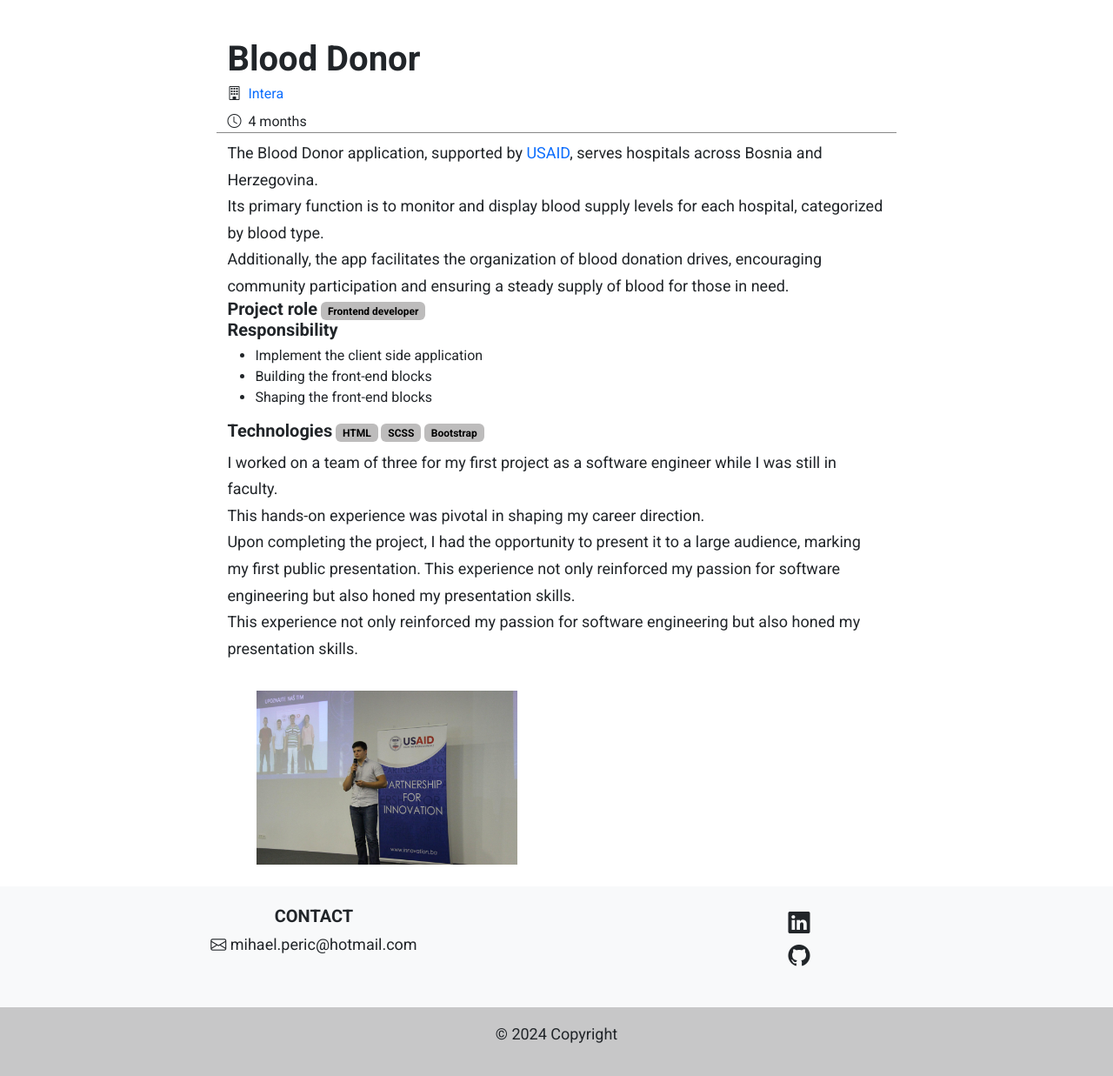
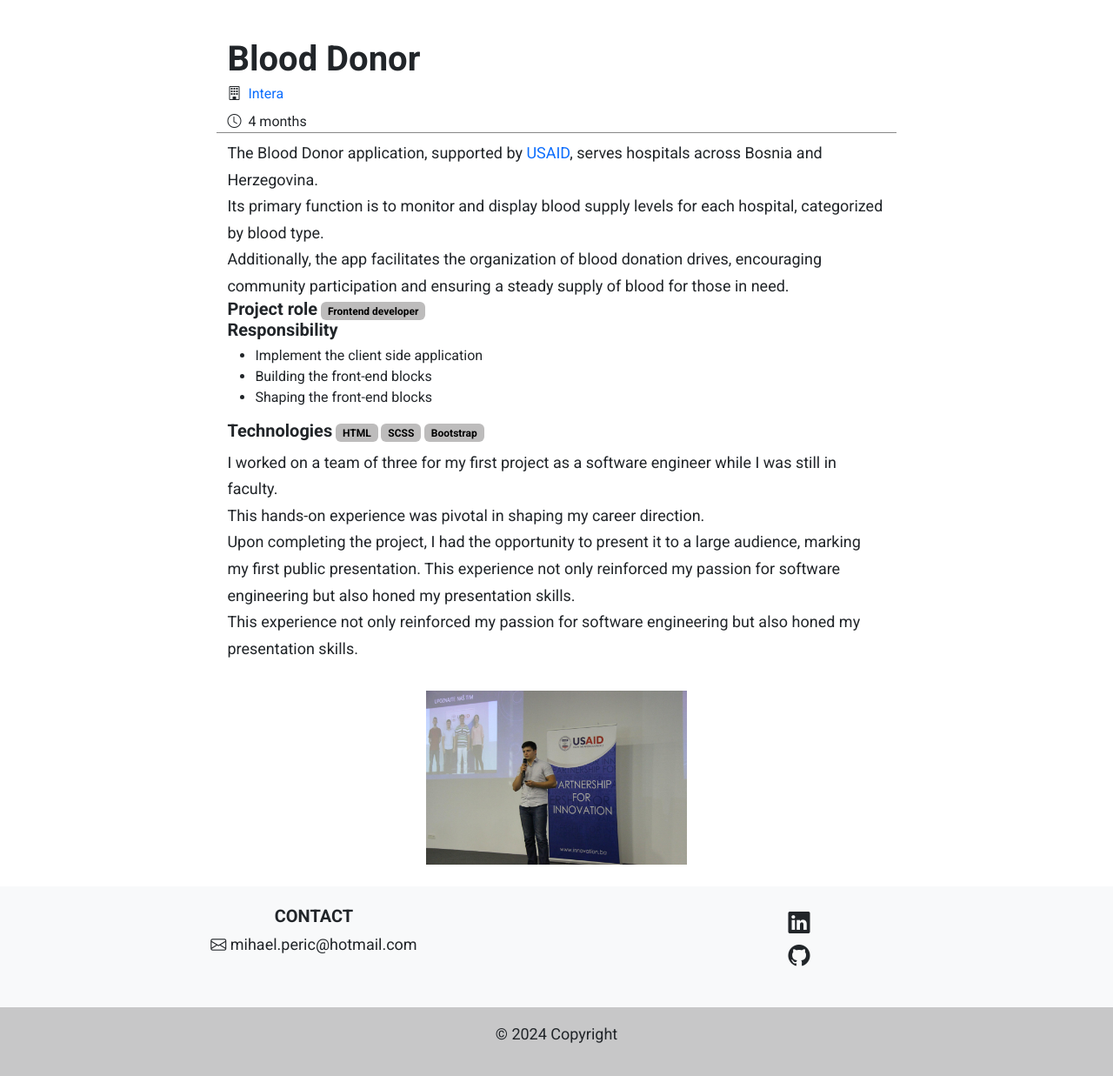
Before and after one commit to YodaBikarbona/portfolio, a Jekyll site: the page built from pages/blood_donor.html, in a window 1280 px wide. Shown: the whole page at 87% size. Built offline with Jekyll 4.4.1, drawn with Linux system fonts in a browser that asks for light colours.

Commit message:
page changes

```diff
--- a/pages/blood_donor.html
+++ b/pages/blood_donor.html
@@ -69,7 +69,7 @@ title: "Blood Donor"
           also honed my presentation skills.
         </p>
       </div>
-      <div class="col-md-6 col-sm-12 text-center home-inner-card">
+      <div class="col-md-6 col-sm-12 text-center home-inner-card w-100">
       <img src="/portfolio/assets/images/intera_presentation.jpg" alt="1609503861180" height="200">
     </div>
     </div>
```
